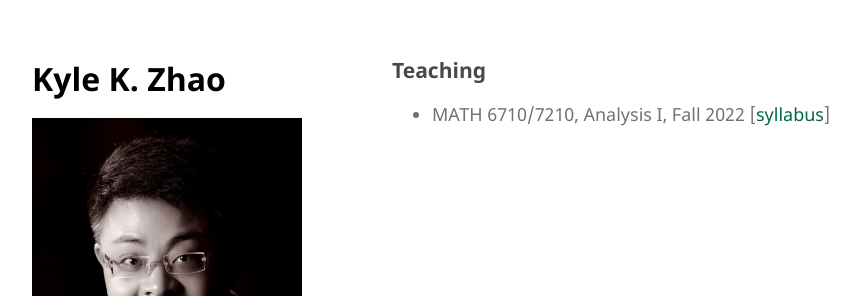
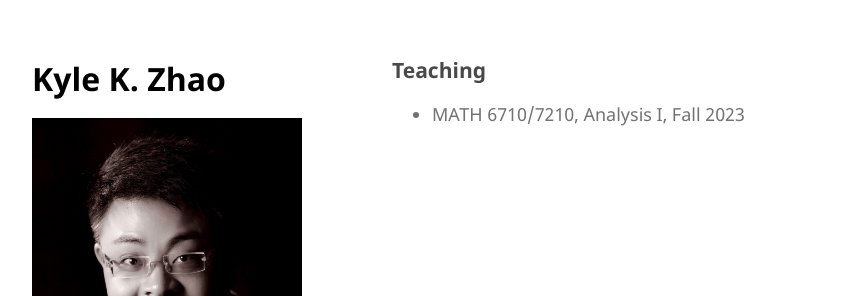
Before and after one commit to kylekunzhao/kylekunzhao.github.io, a Jekyll site: the page built from teaching/index.markdown, in a window 1280 px wide. Shown: the top 296 px of the page, without its empty margins (178-1038 px from the left). Built offline with Jekyll 4.4.1, drawn with Linux system fonts in a browser that asks for light colours.

Commit message:
update teaching

```diff
--- a/teaching/index.markdown
+++ b/teaching/index.markdown
@@ -4,5 +4,4 @@ title: Teaching
 ---
 
 ### Teaching
-
-- MATH 6710/7210, Analysis I, Fall 2022 [[syllabus](./Math7210/7210-syllabus-fall-2022.pdf)]
+- MATH 6710/7210, Analysis I, Fall 2023
```
